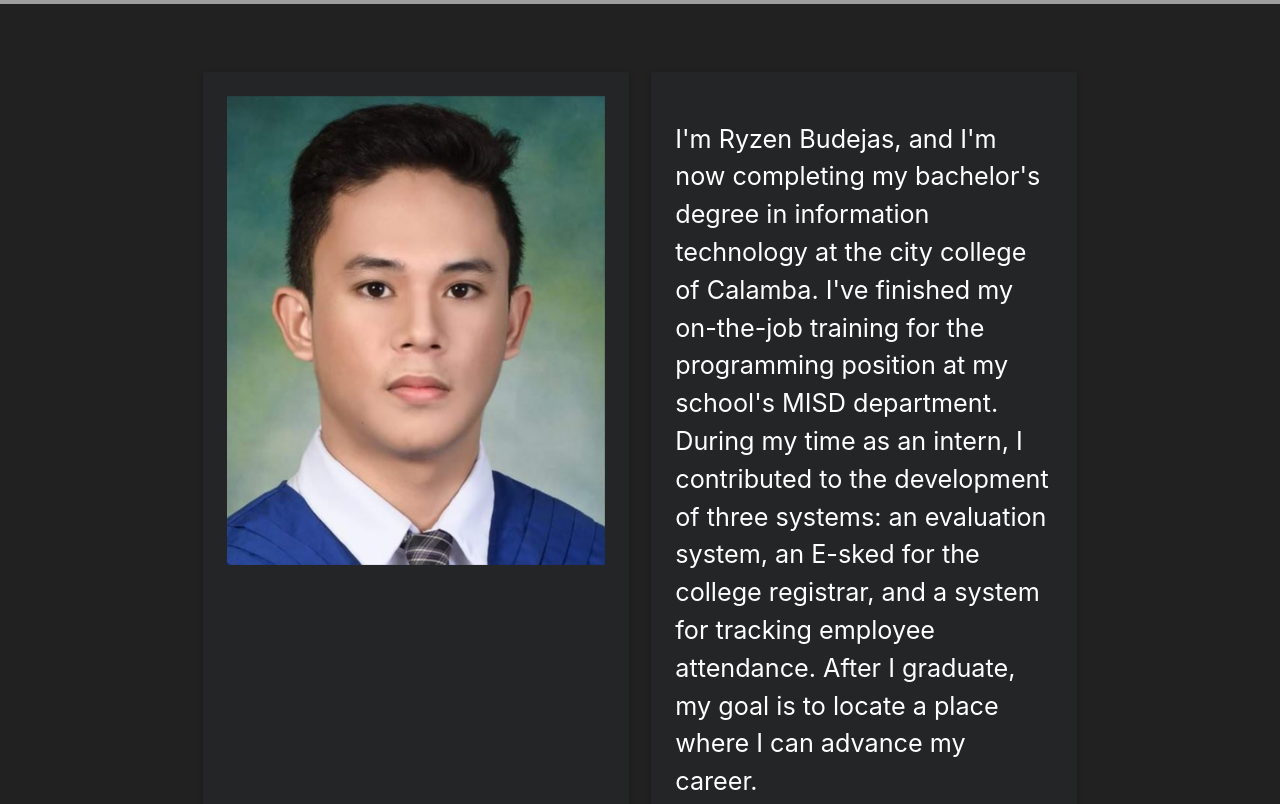
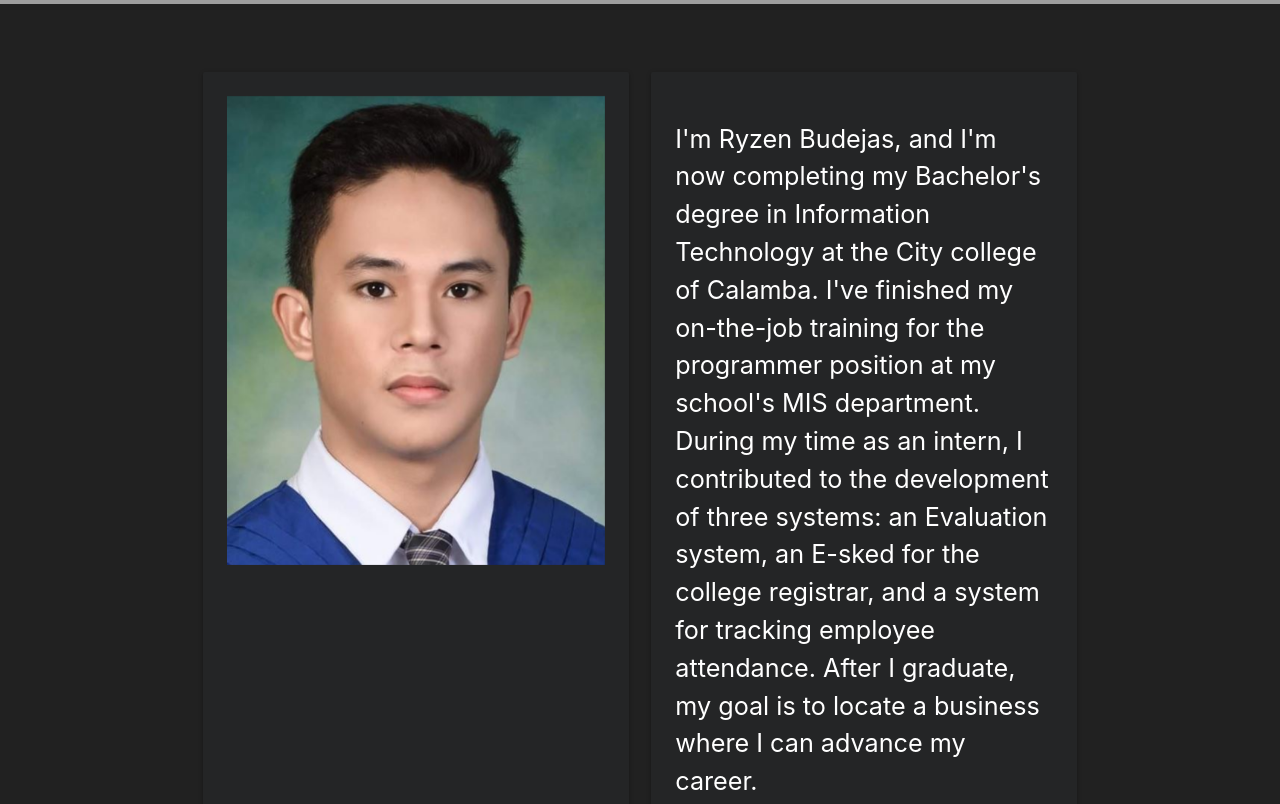
Before and after one commit to ryzenBudejas/portfolio_ryzen, a plain HTML site: page index.html in a window 1280 px wide. Shown: the part 660-1464 px from the top of the page. Drawn offline with nearby package versions, Linux system fonts and the light colour scheme; grey boxes are pictures that could not be loaded.

Commit message:
Update index.html

```diff
--- a/index.html
+++ b/index.html
@@ -155,12 +155,12 @@
       </div>
       <div class="col s12 m12 l12 xl6">
         <div class="card-panel grey-text text-lighten-4 " style="height: 100%; background-color: #242526; ">
-          <p class="white-text flow-text"> I'm Ryzen Budejas, and I'm now completing my bachelor's degree in information
-            technology at
-            the city college of Calamba. I've finished my on-the-job training for the programming position at
-            my school's MISD department. During my time as an intern, I contributed to the development
-            of three systems: an evaluation system, an E-sked for the college registrar, and a system for
-            tracking employee attendance. After I graduate, my goal is to locate a place where I can
+          <p class="white-text flow-text"> I'm Ryzen Budejas, and I'm now completing my Bachelor's degree in Information
+            Technology at
+            the City college of Calamba. I've finished my on-the-job training for the programmer position at
+            my school's MIS department. During my time as an intern, I contributed to the development
+            of three systems: an Evaluation system, an E-sked for the college registrar, and a system for
+            tracking employee attendance. After I graduate, my goal is to locate a business where I can
             advance my career.
           </p>
         </div>
```
